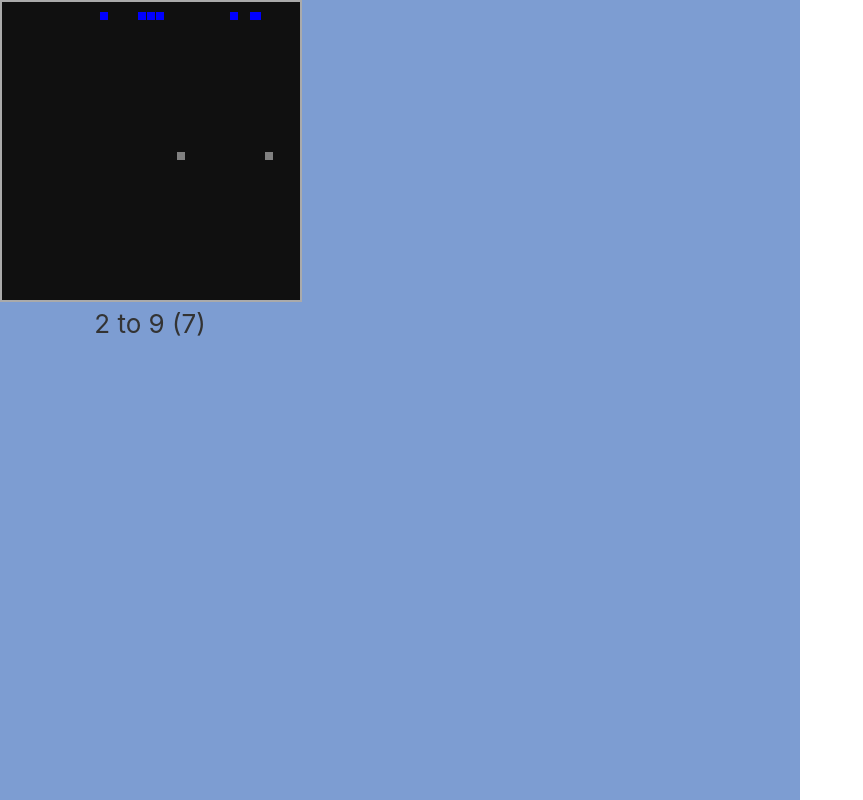
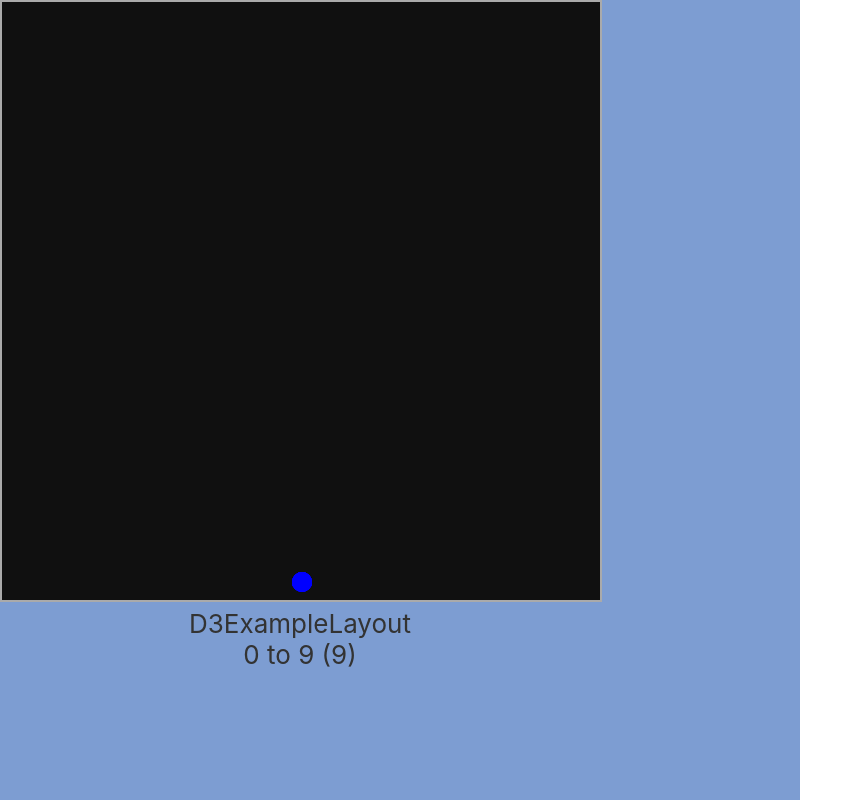
Before and after one commit to bj1024/d3-react-example, a React (Create React App) app: page / in a window 1280 px wide. Shown: the whole page, without its empty margins (0-863 px from the left). Built offline with nearby package versions, Linux system fonts and the light colour scheme.

Commit message:
Typescript drag.

```diff
--- a/src/App.tsx
+++ b/src/App.tsx
@@ -1,14 +1,13 @@
 import React from 'react';
 
 import './App.css';
-import D3Example from "./components/d3example";
-import CounterExample from "./components/counter";
+import D3ExampleLayout from "./components/d3ExampleLayout";
 
 function App() {
   return (
     <div className="App">
       <div className="App-main">
-        <D3Example/>
+        <D3ExampleLayout/>
         {/*<div>counter<CounterExample/></div>*/}
       </div>
 
--- /dev/null
+++ b/src/components/d3ExampleLayout.tsx
@@ -0,0 +1,258 @@
+import * as d3 from 'd3';
+import * as d3Drag from 'd3-drag';
+import {ArrayLike, select, Selection} from 'd3-selection';
+
+import {useEffect, useRef, useState} from "react";
+import useInterval from "../lib/useinterval";
+
+type Props = {}
+
+const ITEM_NUM_MIN = 1
+const ITEM_NUM_MAX = 10
+const SVG_WIDTH = 600
+const SVG_HEIGHT = 600
+const CIRCLE_RADIUS = 20
+
+const RECT_WIDTH = 20
+const RECT_HEIGHT = 20
+const RECT_WIDTH_MAX = 10
+const RECT_HEIGHT_MAX = 10
+const RECT_WIDTH_MIN = 1
+const RECT_HEIGHT_MIN = 1
+const ENTER_Y = 0 + CIRCLE_RADIUS
+const UPDATE_Y = SVG_HEIGHT / 2
+const EXIT_Y = SVG_HEIGHT
+
+const randomInt = (min: number, max: number): number => {
+  min = Math.ceil(min)
+  max = Math.floor(max)
+  return Math.floor(Math.random() * (max - min) + min); //The maximum is exclusive and the minimum is inclusive
+}
+
+const generateDataset = () => (
+  Array(randomInt(ITEM_NUM_MIN, ITEM_NUM_MAX)).fill(0).map(() => ([
+    randomInt(0, SVG_WIDTH),
+    randomInt(0, SVG_HEIGHT),
+    randomInt(RECT_WIDTH_MIN, RECT_WIDTH_MAX),
+    randomInt(RECT_HEIGHT_MIN, RECT_HEIGHT_MAX),
+  ]))
+)
+
+type CircleDatum = {
+  id: number;
+  label: string;
+}
+export const D3ExampleLayout = ({}: Props) => {
+
+  const [dataset, setDataset] = useState(generateDataset())
+
+  // react ref of <svg />
+  const refSVG = useRef<SVGSVGElement>(null);
+  const refCount = useRef<number>(0);
+
+
+  let isloaded = useRef(false);
+  // Reactの Strict Modeで２回Callされるのを防ぐ useEffectを使う。
+  useEffect(() => {
+    if (isloaded.current) {
+      return
+    } else {
+      isloaded.current = true
+    }
+
+    if (!(dataset && refSVG.current)) {
+      return
+    }
+
+
+    var nodes: CircleDatum[] = [
+      {id: 0, label: "A"},
+      {id: 1, label: "B"},
+      {id: 2, label: "C"},
+      {id: 3, label: "D"},
+      {id: 4, label: "E"},
+      {id: 5, label: "F"},
+      {id: 6, label: "G"}
+    ]
+
+    var links = [
+      {source: 0, target: 1},
+      {source: 0, target: 2},
+      {source: 0, target: 3},
+      {source: 3, target: 4},
+      {source: 3, target: 5},
+      {source: 3, target: 6},
+      {source: 6, target: 6}
+    ];
+    console.debug("force")
+    const svgElement = d3.select(refSVG.current)
+
+    const dragging = (event: any, d: any) => {
+      console.debug("dragging", event.x, event.y)
+    }
+    var dragR = d3.drag().on('drag', dragging);
+
+
+    svgElement.selectAll("circle") // circle。
+      .data(nodes)  // データをバインド。
+      .join(
+        enter => {
+          return enter.append("circle")
+            .attr("cx", SVG_WIDTH / 2)
+            .attr("cy", SVG_HEIGHT - CIRCLE_RADIUS)
+            .attr("r", 10)
+            .style("opacity", 1)
+            .attr("fill", "blue")
+
+        }
+      )
+
+    // DefinitelyTyped/d3-drag-tests.ts at master · DefinitelyTyped/DefinitelyTyped https://github.com/DefinitelyTyped/DefinitelyTyped/blob/master/types/d3-drag/d3-drag-tests.ts
+
+    let circleDrag: d3Drag.DragBehavior<SVGCircleElement, CircleDatum, CircleDatum | d3Drag.SubjectPosition>;
+    circleDrag = d3Drag.drag<SVGCircleElement, CircleDatum>();
+    const circles: Selection<SVGCircleElement, CircleDatum, SVGSVGElement, any> =
+      svgElement.selectAll<SVGCircleElement, CircleDatum>('circle');
+
+    circleDrag = circleDrag
+      // .on('start', wrongDragHandler1) // fails, wrong datum type in handler
+      // .on('start', wrongDragHandler2) // fails, wrong this-type for DOM Element context
+      .on('start', dragstarted)
+      .on('drag', dragged)
+      .on('end', dragended);
+
+
+    circles.call(circleDrag);
+
+
+    function dragstarted(this: SVGCircleElement, event: any, d: CircleDatum) {
+      // cast d3 event to drag event. Otherwise, d3 event is currently defined as type 'any'
+      const e = event as d3Drag.D3DragEvent<SVGCircleElement, CircleDatum, CircleDatum | d3Drag.SubjectPosition>;
+      e.sourceEvent.stopPropagation();
+      select(this).classed('dragging', true);
+    }
+
+    function dragged(this: SVGCircleElement, event: any, d: CircleDatum) {
+      // cast d3 event to drag event. Otherwise, d3 event is currently defined as type 'any'
+      const e = event as d3Drag.D3DragEvent<SVGCircleElement, CircleDatum, CircleDatum | d3Drag.SubjectPosition>;
+      select(this).attr('cx', e.x).attr('cy', e.y);
+    }
+
+    function dragended(this: SVGCircleElement, event: any, d: CircleDatum) {
+      select(this).classed('dragging', false);
+    }
+
+
+    // .on("start",dragstarted)
+    // d3.drag().on("drag", dragging)
+
+    // .call(selection => {
+    //   selection.transition().duration(800)
+    //     .attr("cx", (d, i) => {
+    //       return (CIRCLE_RADIUS * 2 + 10) * i + CIRCLE_RADIUS
+    //     })
+    //     .attr("cy", ENTER_Y)
+    //     .attr("r", CIRCLE_RADIUS)
+    //     .style("opacity", 1)
+    //
+    //
+    // })
+    // .call(selection => {
+    //     console.debug("call")
+    //     d3.drag()
+    //       .clickDistance(1)
+    //       .on('start', (event: DragEvent) => {
+    //         console.debug("drag start")
+    //       })
+    //       .on('drag', (event: any, d: any) => {
+    //         console.debug("drag drag")
+    //       })
+    //       .on('end', () => {
+    //         console.debug("drag end")
+    //       })
+    // }
+    //   )
+    // .call(selection => {
+    //     console.debug("call")
+    //     d3.drag()
+    //       .clickDistance(1)
+    //       .on('start', (event: DragEvent) => {
+    //         console.debug("drag start")
+    //       })
+    //       .on('drag', (event: any, d: any) => {
+    //         console.debug("drag drag")
+    //       })
+    //       .on('end', () => {
+    //         console.debug("drag end")
+    //       })
+    // }
+    //   )
+
+    //           .call(d3.drag()
+    //             .on("start", (event, d) => circle.filter(p => p === d).raise().attr("stroke", "black"))
+    //             .on("drag", (event, d) => (d.x = event.x, d.y = event.y))
+    //             .on("end", (event, d) => circle.filter(p => p === d).attr("stroke", null))
+    //             .on("start.update drag.update end.update", update));
+    //
+    // )
+    // )
+
+    // var dragHandler = d3.drag()
+    //   .on("drag", (event: any, d: any)=>{
+    //     // d3.select(this)
+    //     //   .attr("x", d3.event.x)
+    //     //   .attr("y", d3.event.y);
+    //     console.debug("drag drag",event.x,event.y)
+    //   });
+    // dragHandler(svgElement.selectAll("circle"))
+    //
+    // var simulation = d3.forceSimulation()
+    //   .force("link", d3.forceLink())
+    //   .force("charge", d3.forceManyBody())
+    //   .force("center", d3.forceCenter(SVG_WIDTH / 2, SVG_HEIGHT / 2));
+
+
+    //クリーンアップ
+    return () => {
+
+    };
+  }, [dataset])
+
+  //
+  // useInterval(() => {
+  //   refCount.current = dataset.length
+  //   const newDataset = generateDataset()
+  //   isloaded.current = false
+  //   setDataset(newDataset)
+  // }, 2000)
+
+  return (
+    <div className="position-static h-100 w-100">
+      <div
+        style={{
+          color: "#333",
+          backgroundColor: "#f8f8f8",
+          padding: 0,
+          width: SVG_WIDTH,
+          height: SVG_HEIGHT,
+
+        }}>
+
+        <svg ref={refSVG} style={{
+          border: "2px solid #aaa",
+          backgroundColor: "#101010",
+          width: SVG_WIDTH - 2,
+          height: SVG_HEIGHT - 2,
+          marginLeft: "auto",
+          marginRight: "auto",
+
+        }}/>
+
+        <div>D3ExampleLayout<br/>{refCount.current} to {dataset.length} ({dataset.length - refCount.current})
+        </div>
+      </div>
+    </div>
+  )
+}
+
+export default D3ExampleLayout
--- a/src/components/d3example.tsx
+++ b/src/components/d3ExampleRect.tsx
@@ -10,6 +10,16 @@ const ITEM_NUM_MAX = 10
 const SVG_WIDTH = 300
 const SVG_HEIGHT = 300
 
+const RECT_WIDTH = 20
+const RECT_HEIGHT = 20
+const RECT_WIDTH_MAX = 10
+const RECT_HEIGHT_MAX = 10
+const RECT_WIDTH_MIN = 1
+const RECT_HEIGHT_MIN = 1
+const ENTER_Y = 0
+const UPDATE_Y = SVG_HEIGHT / 2
+const EXIT_Y = SVG_HEIGHT
+
 const randomInt = (min: number, max: number): number => {
   min = Math.ceil(min)
   max = Math.floor(max)
@@ -20,12 +30,12 @@ const generateDataset = () => (
   Array(randomInt(ITEM_NUM_MIN, ITEM_NUM_MAX)).fill(0).map(() => ([
     randomInt(0, SVG_WIDTH),
     randomInt(0, SVG_HEIGHT),
-    randomInt(6, 50),
-    randomInt(6, 50),
+    randomInt(RECT_WIDTH_MIN, RECT_WIDTH_MAX),
+    randomInt(RECT_HEIGHT_MIN, RECT_HEIGHT_MAX),
   ]))
 )
 
-export const D3Example = ({}: Props) => {
+export const D3ExampleRect = ({}: Props) => {
 
   const [dataset, setDataset] = useState(generateDataset())
 
@@ -55,22 +65,24 @@ export const D3Example = ({}: Props) => {
     // enter,exit,updateの要素が生成される。
     div_data.exit() // 削除される要素
       .attr("fill", "red")
-      .call(exit => {
+      .call(selection => {
         // console.log(`exit call.`, exit);
-        exit.transition().duration(800)
+        selection.transition().duration(800)
+          .attr("y", EXIT_Y)
           .attr("width", 0)
-          .attr("height", SVG_HEIGHT)
+          .attr("height", 0)
           .style("opacity", 0)
           .remove()
       })
 
     div_data  // update
       .text((datum, index) => `${index}-${datum[0]},${datum[1]}`) // datumは１要素、indexは配列添字
-      .call(update => {
+      .call(selection => {
         // console.log(`update call.`, update);
-        update.transition().duration(800)
-          .attr("y", SVG_HEIGHT / 2)
+        selection.transition().duration(800)
+          .attr("y", UPDATE_Y)
           .attr("fill", "gray")
+        // .attr('transform','rotate(20)')
       })
 
     div_data.enter()  // 新規要素
@@ -82,11 +94,13 @@ export const D3Example = ({}: Props) => {
       .attr("height", 0)
       .style("opacity", 0)
       .attr("fill", "blue")
-      .call(enter => {
-        console.log(`enter call.`, enter);
-        enter.transition().duration(800)
-          .attr("width", 8)
-          .attr("height", 8)
+      .call(selection => {
+        console.log(`enter call.`, selection);
+        selection.transition().duration(800)
+          .attr("x", d => d[0] - RECT_WIDTH / 2)
+          .attr("y", ENTER_Y)
+          .attr("width", RECT_WIDTH)
+          .attr("height", RECT_HEIGHT)
           .style("opacity", 1)
       })
 
@@ -123,7 +137,7 @@ export const D3Example = ({}: Props) => {
     const newDataset = generateDataset()
     isloaded.current = false
     setDataset(newDataset)
-  }, 3000)
+  }, 2000)
 
   return (
     <div className="position-static h-100 w-100">
@@ -153,4 +167,4 @@ export const D3Example = ({}: Props) => {
   )
 }
 
-export default D3Example
+export default D3ExampleRect
```
